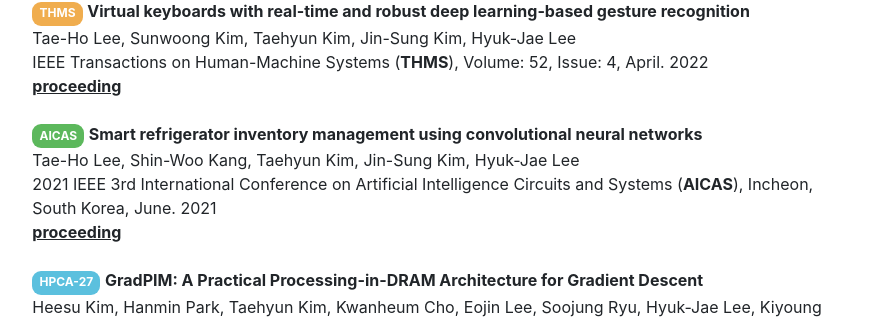
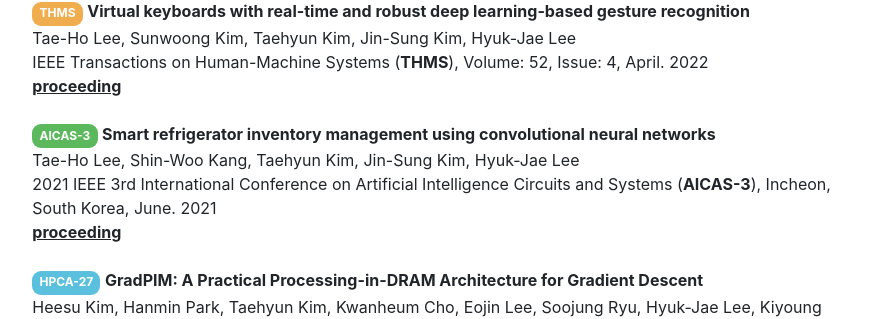
Before and after one commit to taehyunzzz/taehyunzzz.github.io, a Jekyll site: the page built from publications.md, in a window 1280 px wide. Shown: the part 395-714 px from the top of the page, without its empty margins (197-1082 px from the left). Built offline with Jekyll 4.4.1, drawn with Linux system fonts in a browser that asks for light colours.

```diff
--- a/_data/publications.yml
+++ b/_data/publications.yml
@@ -37,7 +37,7 @@ index:
 
 - {
     label: "success",
-    acronym: "AICAS",
+    acronym: "AICAS-3",
     title: "Smart refrigerator inventory management using convolutional neural networks",
     authors: "Tae-Ho Lee, Shin-Woo Kang, Taehyun Kim, Jin-Sung Kim, Hyuk-Jae Lee",
     proceeding: "2021 IEEE 3rd International Conference on Artificial Intelligence Circuits and Systems",
```
